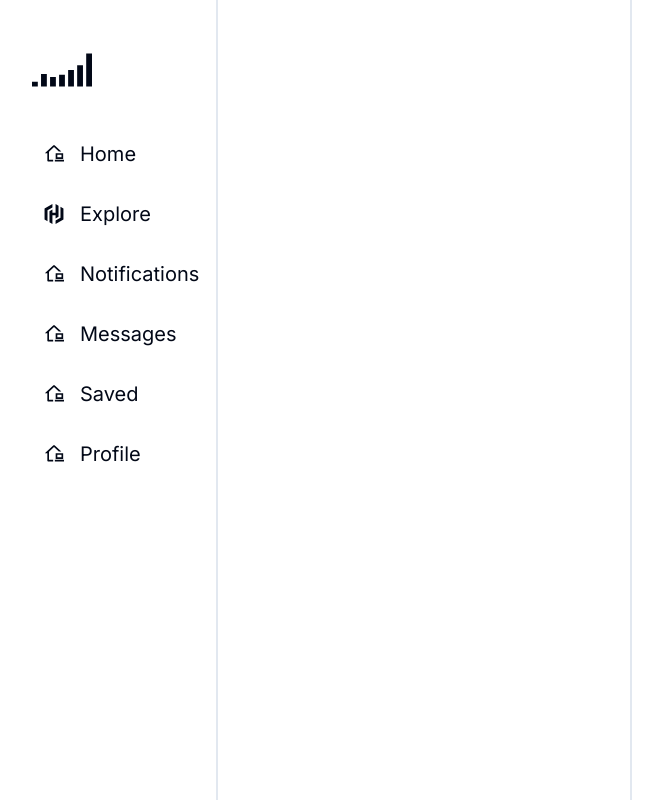
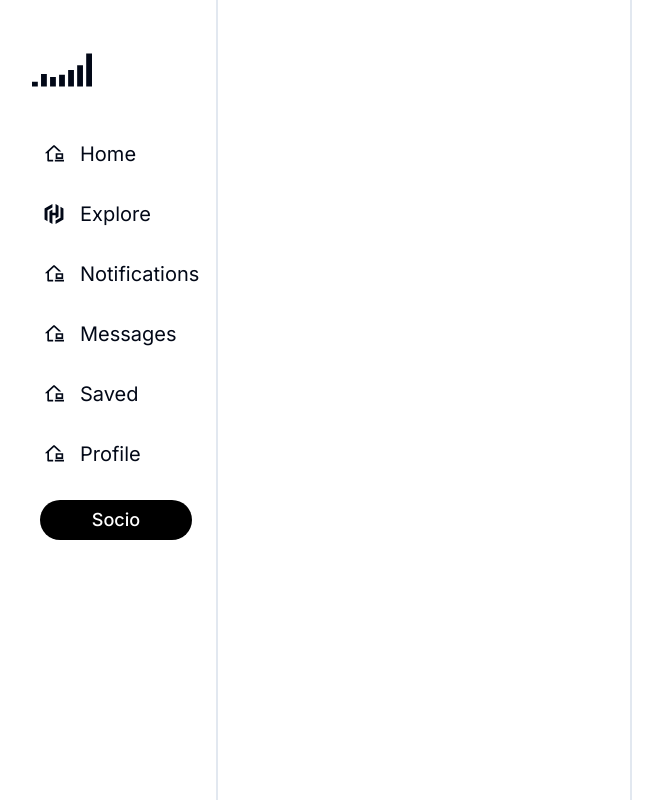
Before and after one commit to neeraj-gs/Sociolize, a Next.js app in the folder client/: page / in a window 1280 px wide. Shown: the whole page, without its empty margins (216-879 px from the left). Built offline with nearby package versions, Linux system fonts and the light colour scheme.

Commit message:
Added a Basic Skeleton need to change the icons

```diff
--- /dev/null
+++ b/client/components/ui/button.tsx
@@ -0,0 +1,56 @@
+import * as React from "react"
+import { Slot } from "@radix-ui/react-slot"
+import { cva, type VariantProps } from "class-variance-authority"
+
+import { cn } from "@/lib/utils"
+
+const buttonVariants = cva(
+  "inline-flex items-center justify-center whitespace-nowrap rounded-md text-sm font-medium ring-offset-background transition-colors focus-visible:outline-none focus-visible:ring-2 focus-visible:ring-ring focus-visible:ring-offset-2 disabled:pointer-events-none disabled:opacity-50",
+  {
+    variants: {
+      variant: {
+        default: "bg-primary text-primary-foreground hover:bg-primary/90",
+        destructive:
+          "bg-destructive text-destructive-foreground hover:bg-destructive/90",
+        outline:
+          "border border-input bg-background hover:bg-accent hover:text-accent-foreground",
+        secondary:
+          "bg-secondary text-secondary-foreground hover:bg-secondary/80",
+        ghost: "hover:bg-accent hover:text-accent-foreground",
+        link: "text-primary underline-offset-4 hover:underline",
+      },
+      size: {
+        default: "h-10 px-4 py-2",
+        sm: "h-9 rounded-md px-3",
+        lg: "h-11 rounded-md px-8",
+        icon: "h-10 w-10",
+      },
+    },
+    defaultVariants: {
+      variant: "default",
+      size: "default",
+    },
+  }
+)
+
+export interface ButtonProps
+  extends React.ButtonHTMLAttributes<HTMLButtonElement>,
+    VariantProps<typeof buttonVariants> {
+  asChild?: boolean
+}
+
+const Button = React.forwardRef<HTMLButtonElement, ButtonProps>(
+  ({ className, variant, size, asChild = false, ...props }, ref) => {
+    const Comp = asChild ? Slot : "button"
+    return (
+      <Comp
+        className={cn(buttonVariants({ variant, size, className }))}
+        ref={ref}
+        {...props}
+      />
+    )
+  }
+)
+Button.displayName = "Button"
+
+export { Button, buttonVariants }
--- a/client/package.json
+++ b/client/package.json
@@ -9,6 +9,7 @@
     "lint": "next lint"
   },
   "dependencies": {
+    "@radix-ui/react-slot": "^1.0.2",
     "class-variance-authority": "^0.7.0",
     "clsx": "^2.0.0",
     "lucide-react": "^0.292.0",
--- a/client/pages/index.tsx
+++ b/client/pages/index.tsx
@@ -3,6 +3,7 @@
 import { SiSocialblade } from "react-icons/si";
 import { SiHashicorp } from "react-icons/si";
 import { RiHomeOfficeLine } from "react-icons/ri";
+import { Button } from '@/components/ui/button';
 
 const inter = Inter({ subsets: ['latin'] })
 
@@ -53,7 +54,7 @@
           <SiSocialblade  />
           </div>
 
-          <div className='mt-6 text-xl'>
+          <div className='mt-6 text-xl pr-4'>
             <ul>
             {LeftMenuItems.map((i)=>{
               return(
@@ -61,8 +62,9 @@
               )
             })}
             </ul>
-
-
+            <div className='mt-6 pr-2'>
+            <Button className='bg-black p-4 rounded-full w-full mx-4 text-white text-lg hover:text-black' variant='ghost'>Socio</Button>
+            </div>
 
           </div>
 
```
Also changed, not shown: 1 other file (tests, documents, lock files or other folders).
